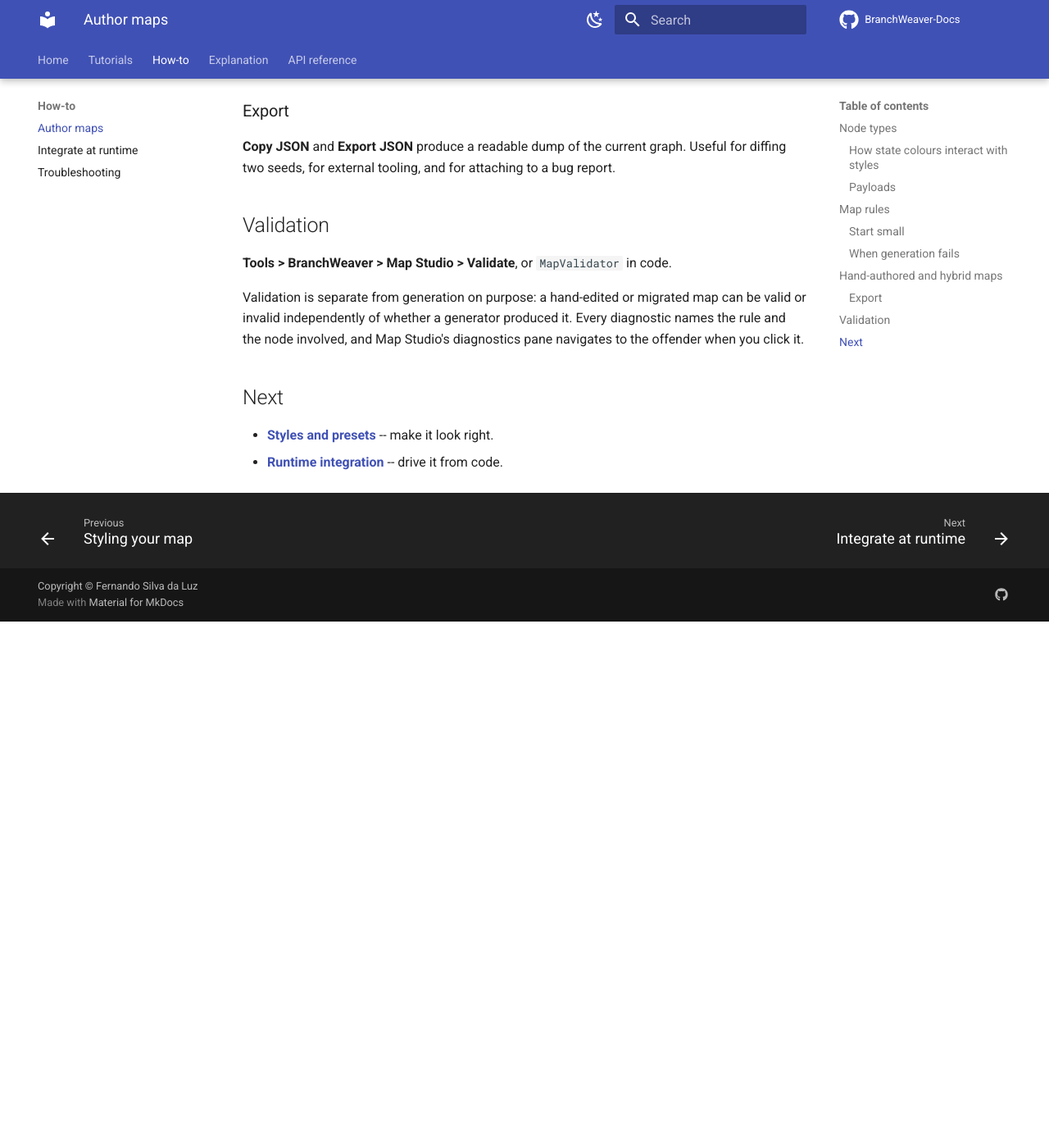
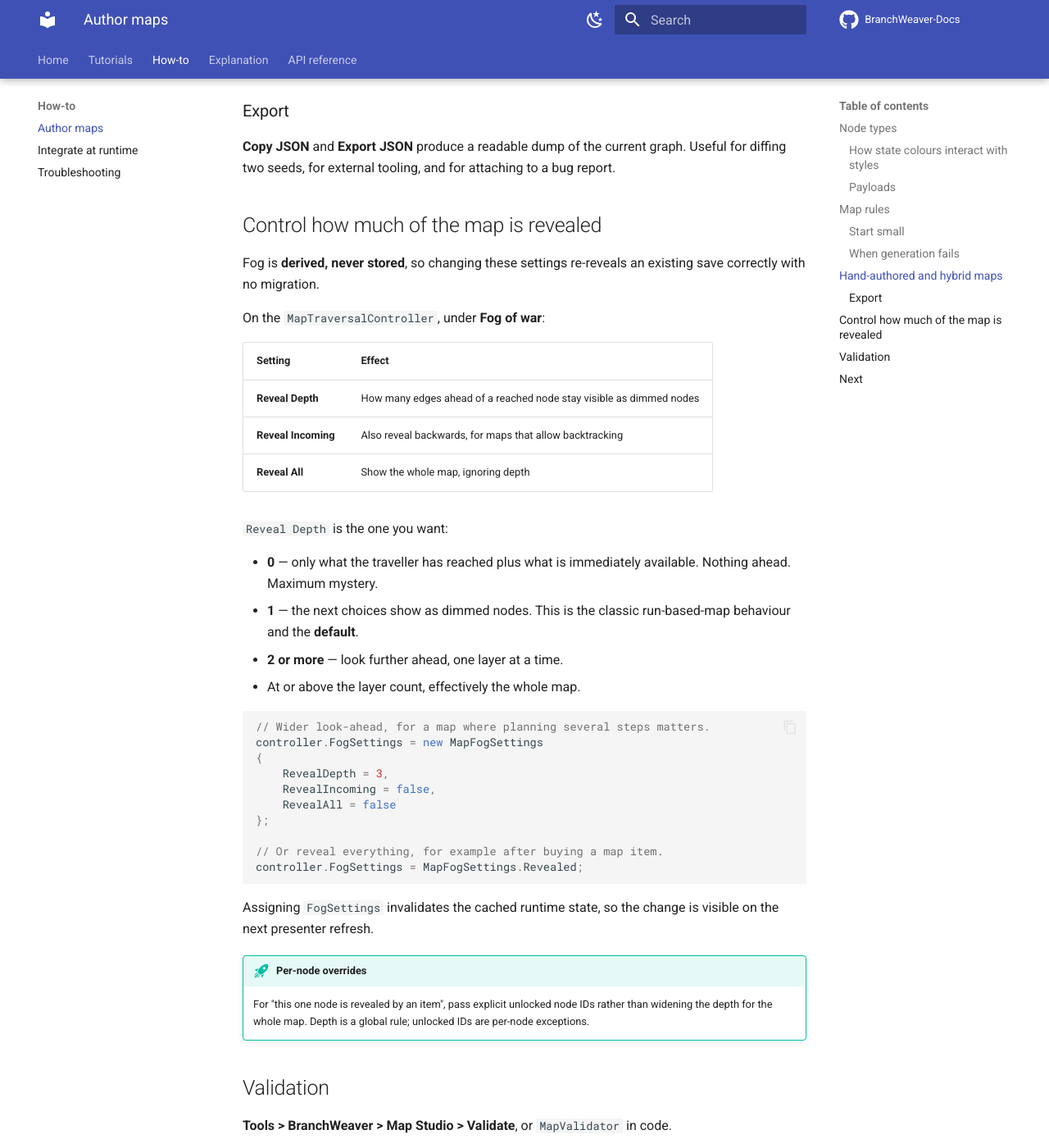
Before and after one commit to FernandoSLuz/BranchWeaver-Docs, an MkDocs documentation site: the page built from docs/how-to/author-maps.md, in a window 1280 px wide and 1400 px high, scrolled down 3088 px. Shown: the whole window at 82% size. Built offline with MkDocs 1.6.1 and Material for MkDocs 9.7.7, drawn with Linux system fonts in a browser that asks for light colours; comment, search, counter and statistics services are not loaded; before the commit the page ends 3846 px from its top, so only the background shows below that.

Commit message:
docs: single-summit map example, configurable fog range, 1920px captures
The map gallery previously ended in two separate summits, which reads as two
unrelated destinations. Routes now branch and converge on one summit, matching
how run-based maps actually work.

Adds the fog-of-war reveal range to the authoring guide: reveal depth was
hardcoded to one hop and is now configurable per project.

Captures retaken at the 1920x1080 reference resolution the layout tokens are
authored against, so top-left and top-centre regions no longer collide.

Co-Authored-By: Claude Opus 5 <noreply@anthropic.com>

````diff
--- a/docs/how-to/author-maps.md
+++ b/docs/how-to/author-maps.md
@@ -118,6 +118,49 @@ route, a boss approach) with no generation at runtime.
 **Copy JSON** and **Export JSON** produce a readable dump of the current graph. Useful
 for diffing two seeds, for external tooling, and for attaching to a bug report.
 
+## Control how much of the map is revealed
+
+Fog is **derived, never stored**, so changing these settings re-reveals an existing save
+correctly with no migration.
+
+On the `MapTraversalController`, under **Fog of war**:
+
+| Setting | Effect |
+| --- | --- |
+| **Reveal Depth** | How many edges ahead of a reached node stay visible as dimmed nodes |
+| **Reveal Incoming** | Also reveal backwards, for maps that allow backtracking |
+| **Reveal All** | Show the whole map, ignoring depth |
+
+`Reveal Depth` is the one you want:
+
+- **0** &mdash; only what the traveller has reached plus what is immediately available.
+  Nothing ahead. Maximum mystery.
+- **1** &mdash; the next choices show as dimmed nodes. This is the classic run-based-map
+  behaviour and the **default**.
+- **2 or more** &mdash; look further ahead, one layer at a time.
+- At or above the layer count, effectively the whole map.
+
+```csharp
+// Wider look-ahead, for a map where planning several steps matters.
+controller.FogSettings = new MapFogSettings
+{
+    RevealDepth = 3,
+    RevealIncoming = false,
+    RevealAll = false
+};
+
+// Or reveal everything, for example after buying a map item.
+controller.FogSettings = MapFogSettings.Revealed;
+```
+
+Assigning `FogSettings` invalidates the cached runtime state, so the change is visible on
+the next presenter refresh.
+
+!!! tip "Per-node overrides"
+    For "this one node is revealed by an item", pass explicit unlocked node IDs rather
+    than widening the depth for the whole map. Depth is a global rule; unlocked IDs are
+    per-node exceptions.
+
 ## Validation
 
 **Tools > BranchWeaver > Map Studio > Validate**, or `MapValidator` in code.
--- a/docs/reference/index.md
+++ b/docs/reference/index.md
@@ -121,6 +121,7 @@ Every public type in BranchWeaver, grouped by what it is for rather than by name
 | [`MapDevelopmentCommandResult`](presentation-and-views.md#mapdevelopmentcommandresult) | class | Presentation and views | _Undocumented._ |
 | [`MapDevelopmentFailureKind`](presentation-and-views.md#mapdevelopmentfailurekind) | enum | Presentation and views | _Undocumented._ |
 | [`MapEdgeViewData`](presentation-and-views.md#mapedgeviewdata) | struct | Presentation and views | _Undocumented._ |
+| [`MapFogSettings`](presentation-and-views.md#mapfogsettings) | struct | Presentation and views | How far ahead of the traveller the map is revealed. |
 | [`MapFogState`](presentation-and-views.md#mapfogstate) | enum | Presentation and views | _Undocumented._ |
 | [`MapInputController`](presentation-and-views.md#mapinputcontroller) | class | Presentation and views | _Undocumented._ |
 | [`MapInputFrame`](presentation-and-views.md#mapinputframe) | struct | Presentation and views | _Undocumented._ |
````
Also changed, not shown: other parts of docs/reference/index.md (+1 -1 lines), docs/reference/coverage.md (+3 -3 lines), docs/reference/presentation-and-views.md (+56 -3 lines), docs/reference/styling-and-appearance.md (+1 -1 lines), docs/assets/images/hero-wayfarer.png, docs/assets/images/style-minimal-mono.png, docs/assets/images/style-neon-circuit.png, docs/assets/images/style-parchment-atlas.png, docs/assets/images/style-slate-nocturne.png.
